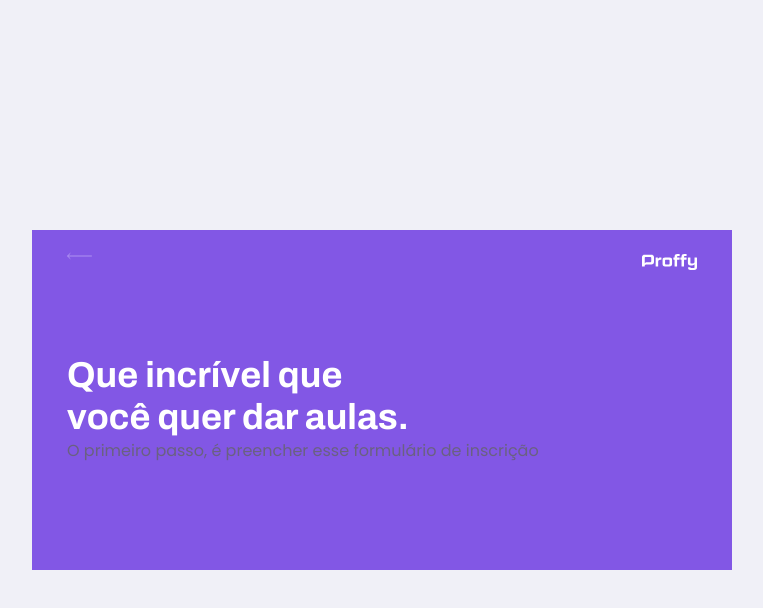
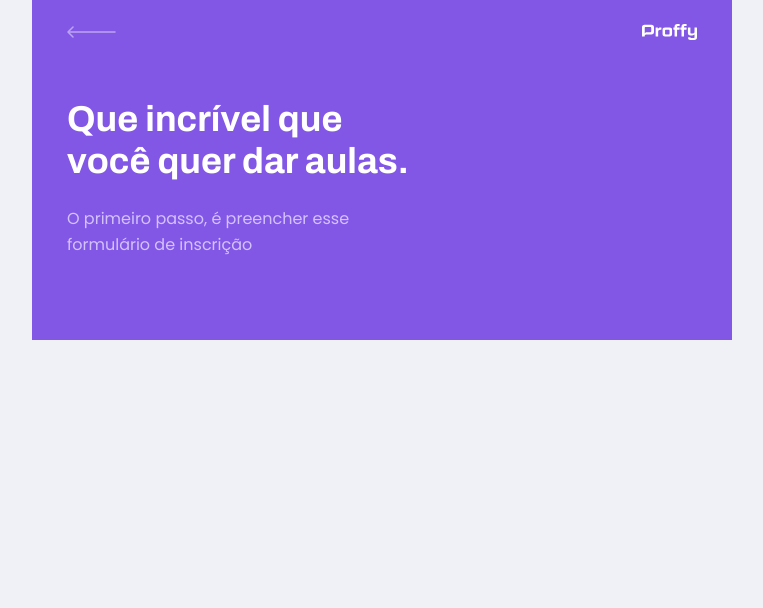
Before and after one commit to loc-dev/Rocketseat-NextLevelWeek2, a plain HTML site: page give-classes.html in a window 1280 px wide. Shown: the whole page, without its empty margins (258-1021 px from the left). Drawn offline with Linux system fonts and the light colour scheme.

Commit message:
Definindo a visualizacao da largura e altura na page-give-classes e ajustando o header.css sobre o elemento p

```diff
--- a/styles/partials/header.css
+++ b/styles/partials/header.css
@@ -1,4 +1,3 @@
-
 .page-header {
     background-color: var(--color-primary);
 
@@ -26,7 +25,7 @@
     opacity: 0.6;
 }
 
-.page-header .top-bar-container img {
+.page-header .top-bar-container > img {
     height: 1.6rem;
 }
 
@@ -41,6 +40,14 @@
     font: 700 3.6rem Archivo;
     line-height: 4.2rem;
     color: var(--color-title-in-primary);
+}
+
+.page-header .header-content p {
+    max-width: 30rem;
+    font-size: 1.6rem;
+    line-height: 2.6rem;
+    color: var(--color-text-in-primary);
+    margin-top: 2.4rem;
 }
 
 /* Adicionando uma regra para padrões de telas acima de 700px */
--- a/styles/partials/page-give-classes.css
+++ b/styles/partials/page-give-classes.css
@@ -0,0 +1,4 @@
+#page-give-classes #container {
+    width: 100vw;
+    height: 100vh;
+}
```
